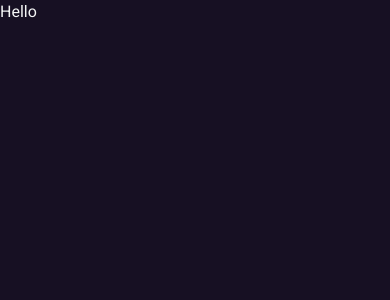
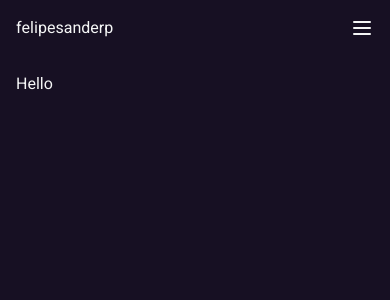
Before and after one commit to felipesanderp/portfolio, a Next.js app: page / in a window 390 px wide. Shown: the top 300 px of the page. Built offline with nearby package versions, Linux system fonts and the light colour scheme.

Commit message:
mobile nav with radix ui react dialog

```diff
--- a/package.json
+++ b/package.json
@@ -10,6 +10,8 @@
     "lint": "next lint"
   },
   "dependencies": {
+    "@radix-ui/react-collapsible": "^1.0.3",
+    "@radix-ui/react-dialog": "^1.0.5",
     "lucide-react": "^0.292.0",
     "next": "14.0.3",
     "react": "^18",
--- a/src/app/layout.tsx
+++ b/src/app/layout.tsx
@@ -1,6 +1,7 @@
 import type { Metadata } from 'next'
 import { Heebo, Kalam } from 'next/font/google'
 import './globals.css'
+import { Header } from '@/components/Header'
 
 const heebo = Heebo({
   subsets: ['latin'],
@@ -25,7 +26,11 @@ export default function RootLayout({
   return (
     <html lang="pt" className={`${heebo.variable} ${kalam.variable}`}>
       <body className="bg-surface-background text-text-primary antialiased">
-        {children}
+        <div className="min-h-screen">
+          <Header />
+
+          <main className="p-4">{children}</main>
+        </div>
       </body>
     </html>
   )
--- /dev/null
+++ b/src/components/Header/index.tsx
@@ -0,0 +1,12 @@
+import { MobileNav } from './mobile-nav'
+
+export function Header() {
+  return (
+    <header className="sticky p-4">
+      <div className="flex items-center justify-between">
+        <span>felipesanderp</span>
+        <MobileNav />
+      </div>
+    </header>
+  )
+}
--- /dev/null
+++ b/src/components/Header/mobile-nav.tsx
@@ -0,0 +1,28 @@
+'use client'
+
+import * as Sheet from '@radix-ui/react-dialog'
+import { Menu, X } from 'lucide-react'
+import { useState } from 'react'
+
+export function MobileNav() {
+  const [open, setOpen] = useState(false)
+
+  return (
+    <Sheet.Root open={open} onOpenChange={setOpen}>
+      <Sheet.Trigger asChild>
+        <button className="md:hidden">
+          <Menu className="h-6 w-6" />
+        </button>
+      </Sheet.Trigger>
+      <Sheet.Portal>
+        <Sheet.Overlay className="bg-surface-background/80 data-[state=open]:animate-in data-[state=closed]:animate-out data-[state=closed]:fade-out-0 data-[state=open]:fade-in-0 fixed inset-0 z-50 backdrop-blur-sm" />
+        <Sheet.Content className="data-[state=closed]:slide-out-to-left data-[state=open]:slide-in-from-left bg-surface-primary data-[state=open]:animate-in data-[state=closed]:animate-out fixed inset-y-0 right-0 z-50 h-full w-72 gap-4 border-r p-6 shadow-lg transition ease-in-out data-[state=closed]:duration-300 data-[state=open]:duration-500 sm:max-w-sm">
+          <Sheet.Close className="focus:ring-surface-background absolute right-4 top-4 rounded-sm opacity-70 transition-opacity hover:opacity-100 focus:outline-none focus:ring-2  focus:ring-offset-2 disabled:pointer-events-none">
+            <X className="h-6 w-6" />
+            <span className="sr-only">Close</span>
+          </Sheet.Close>
+        </Sheet.Content>
+      </Sheet.Portal>
+    </Sheet.Root>
+  )
+}
```
Also changed, not shown: src/app/(portfolio)/page.tsx (renamed from src/app/page.tsx), 1 other file (tests, documents, lock files or other folders).
